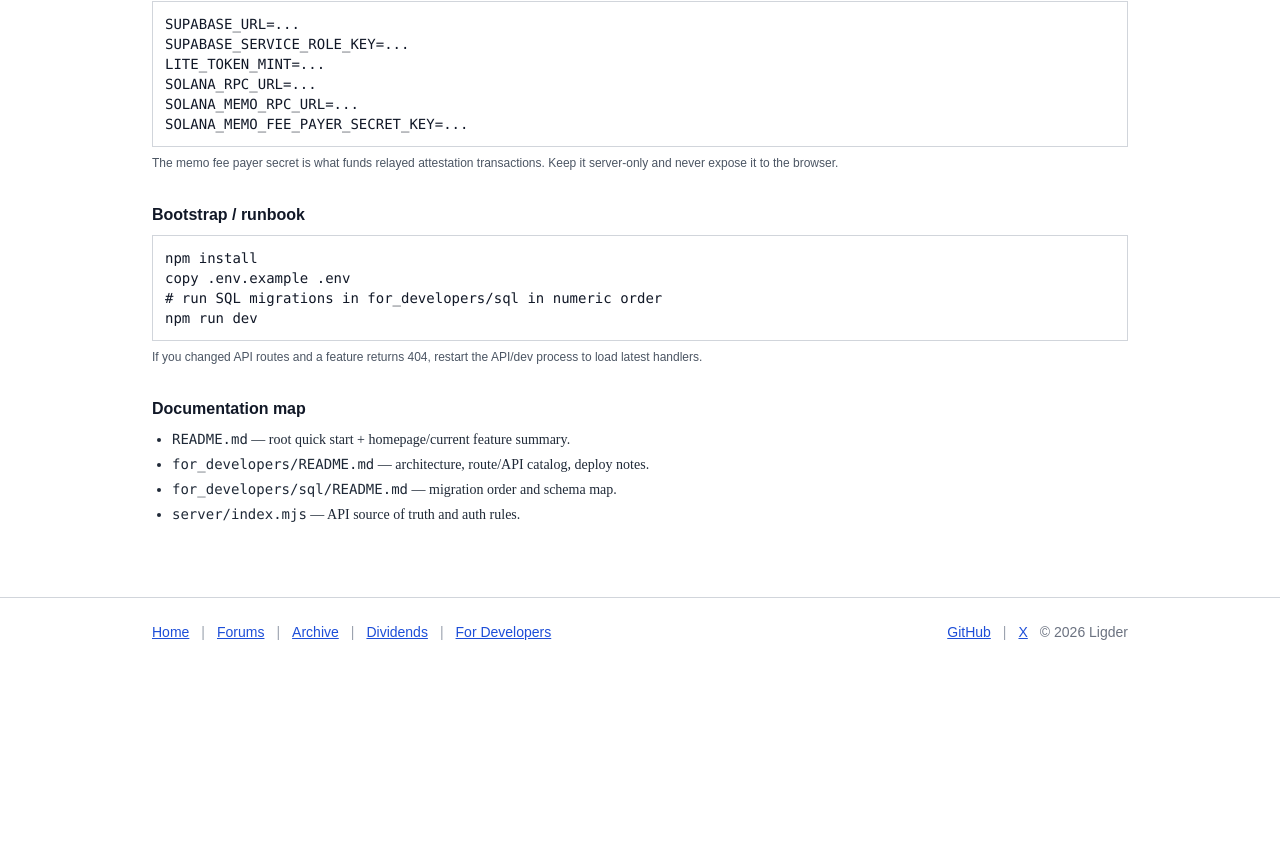
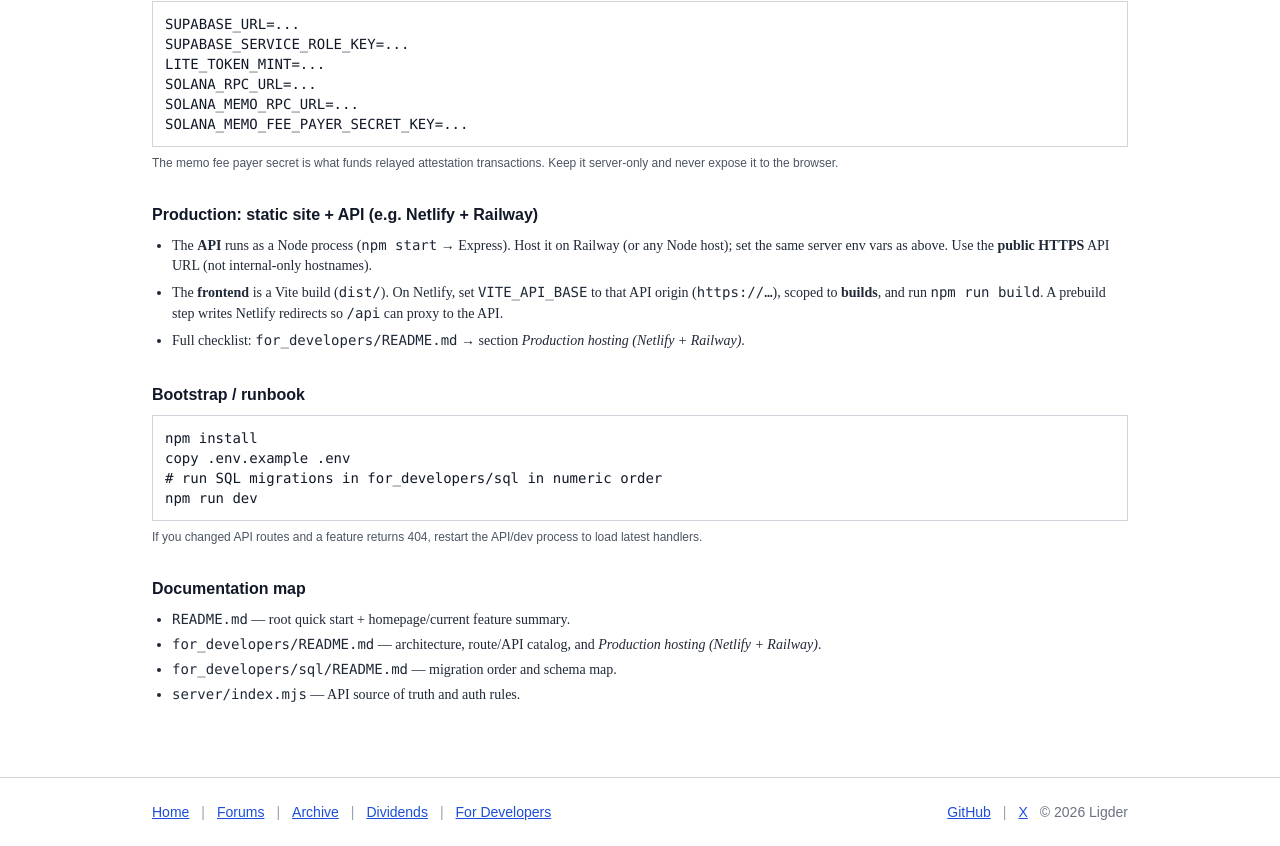
Before and after one commit to drligder/ligder-project, a React (Vite) app: page /for-developers in a window 1280 px wide. Shown: the part 1060-1906 px from the top of the page. Before the commit the page ends 1726 px from the top, so only its background shows below. Built offline with nearby package versions, Linux system fonts and the light colour scheme; a web font is replaced by a local one.

Commit message:
docs: Netlify + Railway split deploy (README, for_developers, For Developers page)

```diff
--- a/src/pages/ForDevelopersPage.tsx
+++ b/src/pages/ForDevelopersPage.tsx
@@ -113,6 +113,28 @@ SOLANA_MEMO_FEE_PAYER_SECRET_KEY=...`}
 
         <section className="mb-8">
           <h2 className="text-base font-bold text-gray-900 mb-2" style={{ fontFamily: 'Arial, sans-serif' }}>
+            Production: static site + API (e.g. Netlify + Railway)
+          </h2>
+          <ul className="list-disc pl-5 space-y-1.5 text-sm text-gray-800" style={{ fontFamily: 'Times New Roman, serif' }}>
+            <li>
+              The <strong>API</strong> runs as a Node process (<code>npm start</code> → Express). Host it on Railway
+              (or any Node host); set the same server env vars as above. Use the <strong>public HTTPS</strong> API URL
+              (not internal-only hostnames).
+            </li>
+            <li>
+              The <strong>frontend</strong> is a Vite build (<code>dist/</code>). On Netlify, set{' '}
+              <code>VITE_API_BASE</code> to that API origin (<code>https://…</code>), scoped to <strong>builds</strong>,
+              and run <code>npm run build</code>. A prebuild step writes Netlify redirects so <code>/api</code> can
+              proxy to the API.
+            </li>
+            <li>
+              Full checklist: <code>for_developers/README.md</code> → section <em>Production hosting (Netlify + Railway)</em>.
+            </li>
+          </ul>
+        </section>
+
+        <section className="mb-8">
+          <h2 className="text-base font-bold text-gray-900 mb-2" style={{ fontFamily: 'Arial, sans-serif' }}>
             Bootstrap / runbook
           </h2>
           <div className="border border-gray-300 bg-white p-3 text-sm font-mono whitespace-pre-wrap">
@@ -132,7 +154,10 @@ npm run dev`}
           </h2>
           <ul className="list-disc pl-5 space-y-1 text-sm text-gray-800" style={{ fontFamily: 'Times New Roman, serif' }}>
             <li><code>README.md</code> — root quick start + homepage/current feature summary.</li>
-            <li><code>for_developers/README.md</code> — architecture, route/API catalog, deploy notes.</li>
+            <li>
+              <code>for_developers/README.md</code> — architecture, route/API catalog, and{' '}
+              <em>Production hosting (Netlify + Railway)</em>.
+            </li>
             <li><code>for_developers/sql/README.md</code> — migration order and schema map.</li>
             <li><code>server/index.mjs</code> — API source of truth and auth rules.</li>
           </ul>
```
Also changed, not shown: for_developers/README.md, 1 other file (tests, documents, lock files or other folders).
